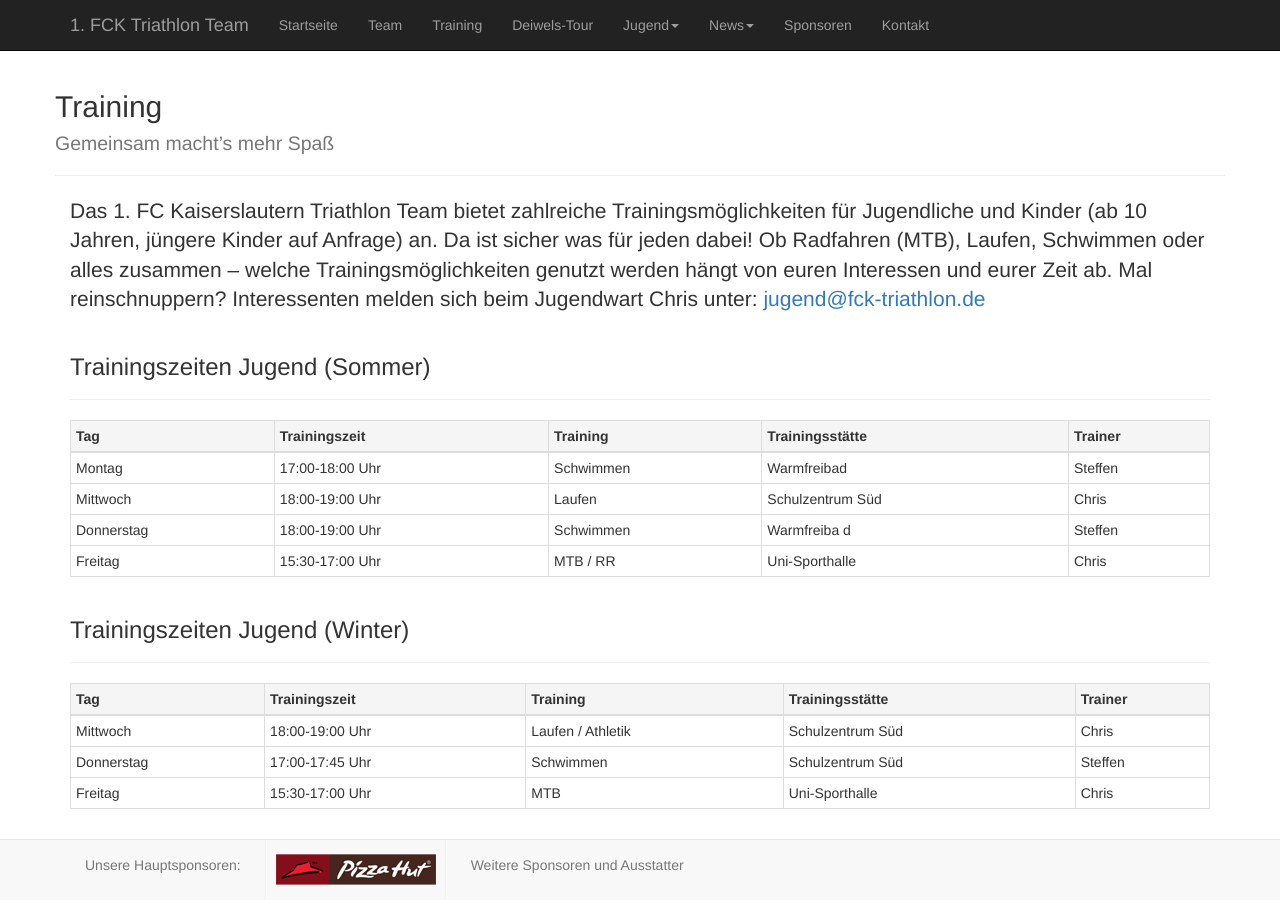
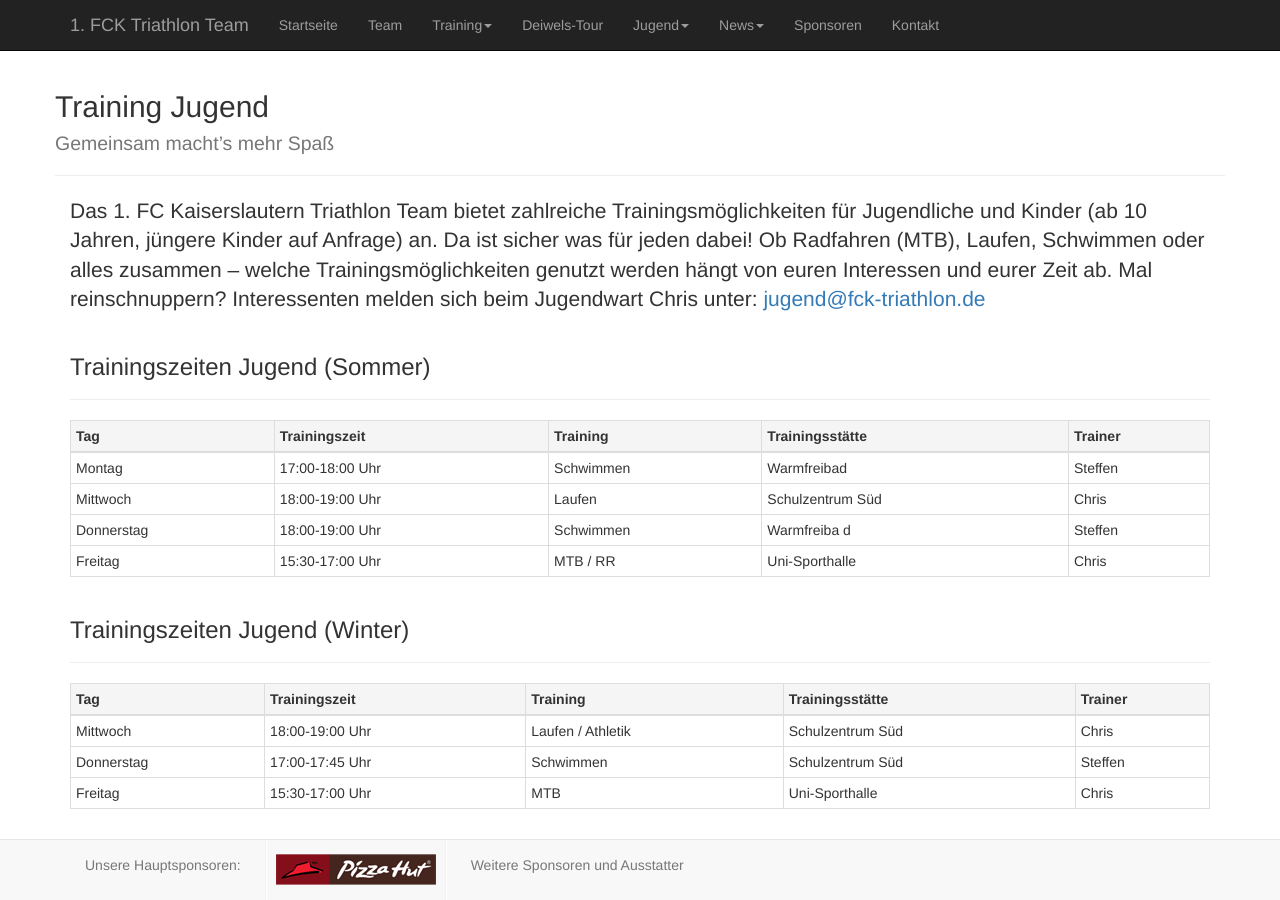
Before and after one commit to FCK-Triathlon-Team/fck-triathlon-team.github.io, a Jekyll site: the page built from jugend_trainingszeiten.html, in a window 1280 px wide and 900 px high. Built offline with Jekyll 4.4.1, drawn with Linux system fonts in a browser that asks for light colours.

Commit message:
Zwischen Training erwachsene und Jugend unterscheiden

```diff
--- a/_layouts/default.html
+++ b/_layouts/default.html
@@ -59,15 +59,21 @@
                         <a href="team.html">Team</a>
                     </li>
                     <li {% if page.url=="/training.html" %}class="active" {% endif %}>
-                        <a href="training.html">Training</a>
+                        <a href="#" class="dropdown-toggle" data-toggle="dropdown">Training<b class="caret"></b></a>
+                        <ul class="dropdown-menu">
+                            <li>
+                                <a href="training.html">Erwachsene</a>
+                            </li>
+                            <li>
+                                <a href="jugend_trainingszeiten.html">Jugend</a>
+                            </li>
+                        </ul>
                     </li>
                     <li {% if page.url=="/deiwelstour.html" %}class="active" {% endif %}>
                         <a href="deiwelstour.html">Deiwels-Tour</a>
                     </li>
-                    <li {% if page.url=="/jugend_vorstellung.html" or
-                              page.url=="/jugend_veranstaltungen.html" or
-                              page.url=="jugend_trainingszeiten.html" %}class="active"
-                        {% endif %}>
+                    <li {% if page.url=="/jugend_vorstellung.html" or page.url=="/jugend_veranstaltungen.html" or
+                        page.url=="jugend_trainingszeiten.html" %}class="active" {% endif %}>
                         <a href="#" class="dropdown-toggle" data-toggle="dropdown">Jugend<b class="caret"></b></a>
                         <ul class="dropdown-menu">
                             <li>
--- a/jugend_trainingszeiten.html
+++ b/jugend_trainingszeiten.html
@@ -6,7 +6,7 @@
 <div class="container">
     <div class="row">
         <div class="page-header">
-            <h2>Training<br>
+            <h2>Training Jugend<br>
                 <small>Gemeinsam macht’s mehr Spaß</small></h2>
         </div>
     </div>
--- a/training.html
+++ b/training.html
@@ -44,7 +44,7 @@
 <!-- /.carousel -->
 <div class="container">
 	<div class="page-header">
-		<h2>Training<br>
+		<h2>Training Erwachsene<br>
 			<small>Gemeinsam vorankommen</small></h2>
 	</div>
 	<p class="lead">
```
